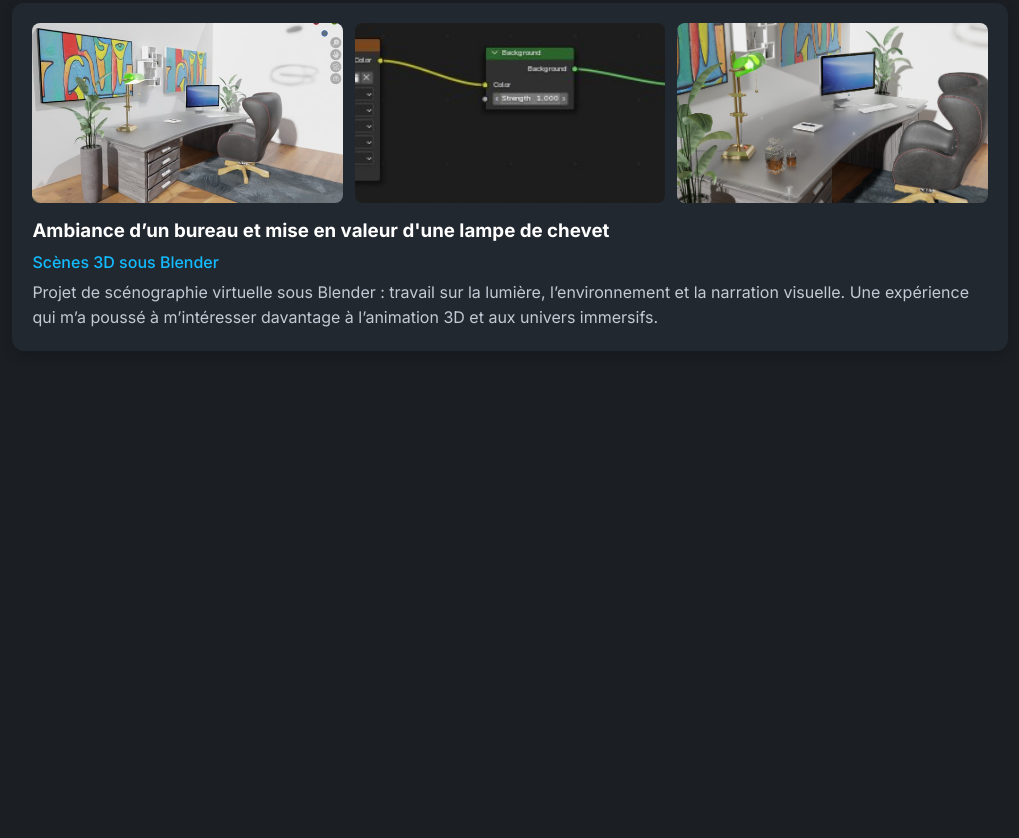
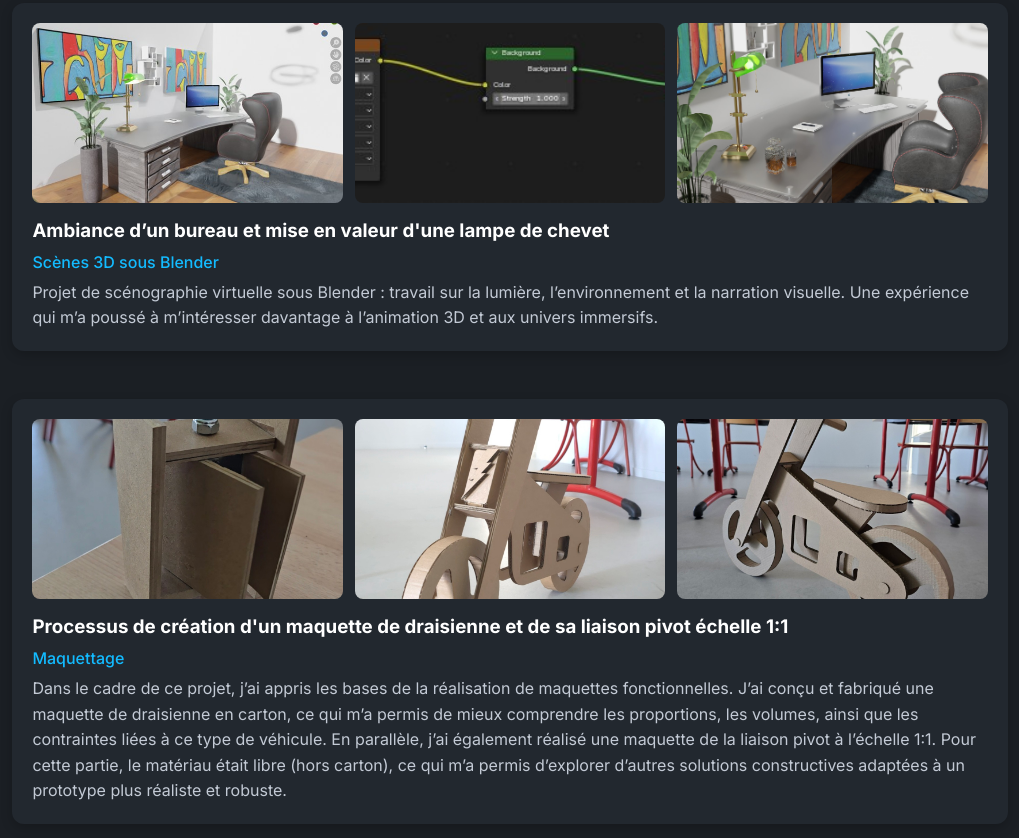
Before and after one commit to majdighorbel420-ai/Mon-Portfolio, a plain HTML site: page Html/Projects.html in a window 1280 px wide. Shown: the part 1287-2125 px from the top of the page, without its empty margins (130-1149 px from the left). Before the commit the page ends 1758 px from the top, so only its background shows below. Drawn offline with nearby package versions, Linux system fonts and the light colour scheme.

Commit message:
fifth commit

```diff
--- a/Html/Projects.html
+++ b/Html/Projects.html
@@ -82,6 +82,24 @@
           <p>Projet de scénographie virtuelle sous Blender : travail sur la lumière, l’environnement et la narration visuelle. Une expérience qui m’a poussé à m’intéresser davantage à l’animation 3D et aux univers immersifs.</p>
         </div>
       </div>
+
+       <!-- Projet 4 -->
+      <div class="timeline-item">
+        <div class="timeline-images">
+          <img src="../img/p11.jpg" alt="Projet 4" class="timeline-image">
+          <img src="../img/p12.jpg" alt="Projet 4" class="timeline-image">
+          <img src="../img/p13.jpg" alt="Projet 4" class="timeline-image">
+        </div>
+
+        <div class="timeline-content">
+          <h3>Processus de création d'un maquette de draisienne et de sa liaison pivot échelle 1:1</h3>
+          <h4>Maquettage</h4>
+          <p>Dans le cadre de ce projet, j’ai appris les bases de la réalisation de maquettes fonctionnelles.
+J’ai conçu et fabriqué une maquette de draisienne en carton, ce qui m’a permis de mieux comprendre les proportions, les volumes, ainsi que les contraintes liées à ce type de véhicule.
+
+En parallèle, j’ai également réalisé une maquette de la liaison pivot à l’échelle 1:1. Pour cette partie, le matériau était libre (hors carton), ce qui m’a permis d’explorer d’autres solutions constructives adaptées à un prototype plus réaliste et robuste.</p>
+        </div>
+      </div>
     </div>
   </section>
 
```
